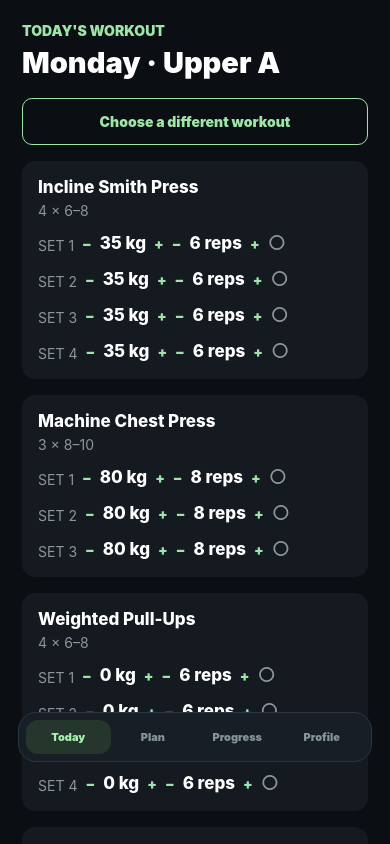
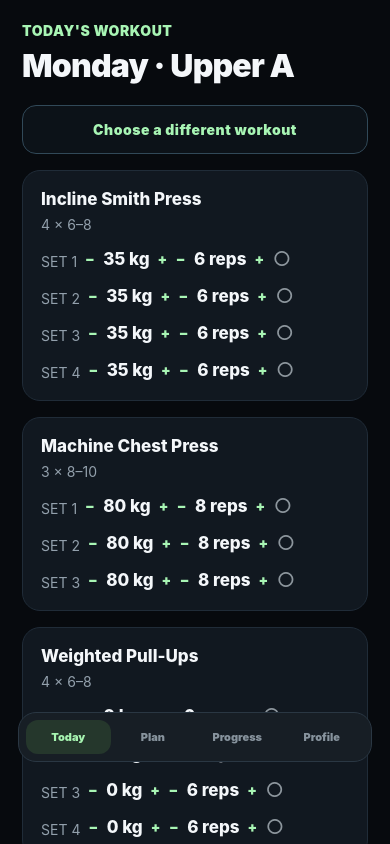
Before and after one commit to podyssea/IronForge, a React Native app: screen / in a window 390 px wide. Built offline with nearby package versions, Linux system fonts and the light colour scheme.

Commit message:
Polish visual theme and add iOS preview build config

```diff
--- a/App.tsx
+++ b/App.tsx
@@ -5,8 +5,8 @@ import { SessionRecord, Workout, generateFromStyle, initialFourDaySplit, session
 type Tab = "Today" | "Plan" | "Progress" | "Profile";
 type Phase = "Hypertrophy" | "Bulk" | "Maintenance" | "Deload";
 const KEY = "ironforge.v5";
-const bg = { flex: 1, backgroundColor: "#0B0E12" } as const;
-const card = { backgroundColor: "#151A20", padding: 16, borderRadius: 13, marginTop: 16 } as const;
+const bg = { flex: 1, backgroundColor: "#070A0E" } as const;
+const card = { backgroundColor: "#111820", padding: 18, borderRadius: 18, marginTop: 16, borderWidth: 1, borderColor: "#202C38" } as const;
 
 export default function App() {
   const [split, setSplit] = useState<Workout[]>(initialFourDaySplit);
@@ -39,10 +39,10 @@ export default function App() {
     {tab === "Profile" && <><Text style={green}>ATHLETE PROFILE</Text><Title text="Advanced physique training" /><View style={card}><Text style={white}>Advanced · 90-minute sessions</Text><Text style={muted}>Full commercial gym · balanced development</Text></View><Text style={[green,{marginTop:22}]}>TRAINING PHASE</Text>{(["Hypertrophy","Bulk","Maintenance","Deload"] as Phase[]).map(item => <Pressable key={item} onPress={() => setPhase(item)} style={[card,{borderWidth:phase === item ? 1 : 0,borderColor:"#9DE5A8"}]}><Text style={white}>{item}</Text><Text style={muted}>{phaseDescription(item)}</Text></Pressable>)}</>}
   </ScrollView><View style={{ position: "absolute", bottom: 82, left: 18, right: 18, flexDirection: "row", padding: 7, borderRadius: 18, backgroundColor: "#171E25", borderColor: "#2A3743", borderWidth: 1 }}>{(["Today", "Plan", "Progress", "Profile"] as Tab[]).map(x => <Pressable key={x} style={{ flex: 1, alignItems: "center", paddingVertical: 10, borderRadius: 12, backgroundColor: tab === x ? "#25372C" : "transparent" }} onPress={() => { setTab(x); setPicker(false); }}><Text style={{ color: tab === x ? "#A6F3B0" : "#87939D", fontWeight: "900",fontSize:11 }}>{x}</Text></Pressable>)}</View></SafeAreaView>;
 }
-function Title({ text }: { text: string }) { return <Text style={{ color: "white", fontSize: 29, fontWeight: "900", marginTop: 6 }}>{text}</Text>; }
-const white = { color: "white", fontSize: 17, fontWeight: "800" } as const;
-const muted = { color: "#8D969D", marginTop: 5 } as const;
-const green = { color: "#9DE5A8", fontWeight: "900" } as const;
-const outline = { borderWidth: 1, borderColor: "#9DE5A8", padding: 14, borderRadius: 10, marginTop: 18, alignItems: "center" as const };
-const saveButton = { backgroundColor: "#9DE5A8", padding: 17, borderRadius: 11, alignItems: "center" as const, marginTop: 22 };
+function Title({ text }: { text: string }) { return <Text style={{ color: "#F4F7FA", fontSize: 32, fontWeight: "900", letterSpacing: -0.8, marginTop: 7 }}>{text}</Text>; }
+const white = { color: "#F4F7FA", fontSize: 17, fontWeight: "800" } as const;
+const muted = { color: "#93A0AC", marginTop: 6, lineHeight: 19 } as const;
+const green = { color: "#A8F5B4", fontWeight: "900", letterSpacing: 0.5 } as const;
+const outline = { borderWidth: 1, borderColor: "#314958", backgroundColor: "#0C1218", padding: 15, borderRadius: 14, marginTop: 20, alignItems: "center" as const };
+const saveButton = { backgroundColor: "#A8F5B4", padding: 18, borderRadius: 14, alignItems: "center" as const, marginTop: 24 };
 function phaseDescription(phase: Phase) { return { Hypertrophy: "Muscle-building volume, stable compounds, and accessory variation.", Bulk: "Higher-surplus mass phase with progressive overload and recovery focus.", Maintenance: "Moderate volume to preserve muscle and strength.", Deload: "Reduced volume and effort to restore recovery." }[phase]; }
```
Also changed, not shown: eas.json (added, +16 -0 lines).
